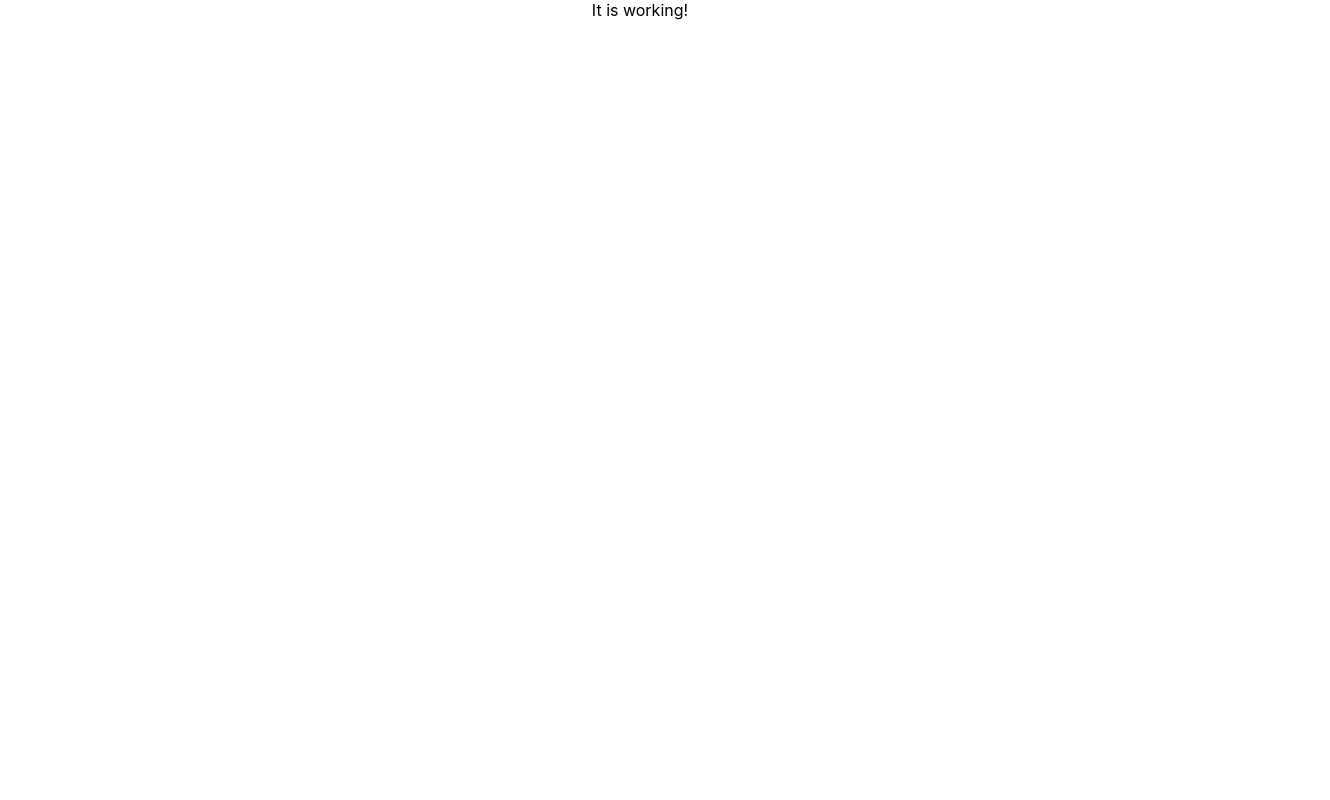
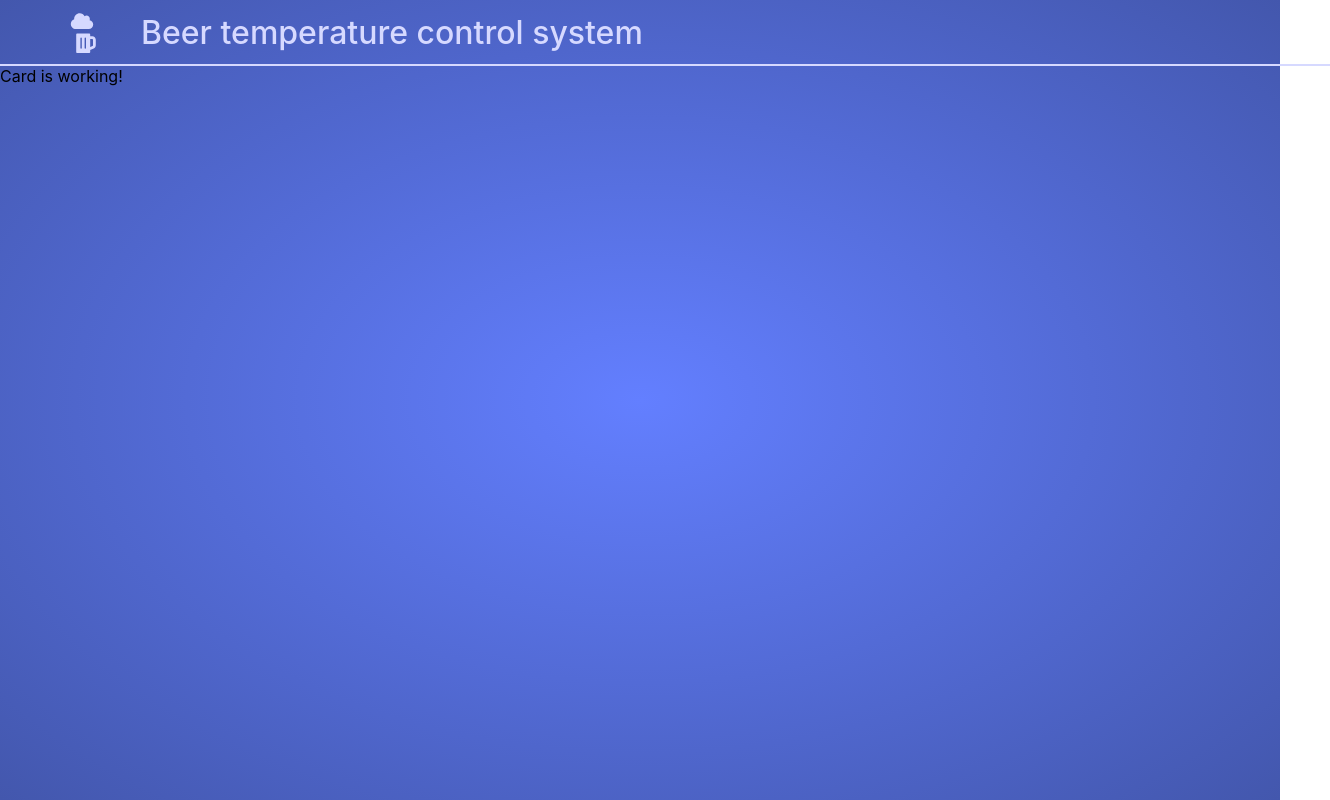
Before and after one commit to nstseek/pragma-challenge, a React (Create React App) app in the folder FrontEnd/: page / in a window 1280 px wide. Shown: the whole page, 1330 px wide, since content can reach past the window. Built offline with nearby package versions, Linux system fonts and the light colour scheme.

Commit message:
Creates main page

```diff
--- a/FrontEnd/src/App.scss
+++ b/FrontEnd/src/App.scss
@@ -1,3 +1,46 @@
+@import './colors.scss';
+
 .app {
-    text-align: center;
+    width: 100vw;
+    height: 100vh;
+    margin: 0;
+    background-image: radial-gradient($light-blue, $blue);
 }
+
+.icon-container {
+    display: flex;
+    flex-direction: column;
+    justify-content: center;
+    align-items: center;
+    height: 100%;
+}
+
+.beer, .cloud {
+    color: $white;
+    width: 64px !important;
+    height: calc(70%/2) !important;
+}
+
+.cloud {
+    transform: scale(0.8);
+    margin-right: 7px;
+}
+
+.header-container {
+    overflow: hidden;
+    display: flex;
+    width: 100%;
+    height: 8%;
+    max-height: 100px;
+    border-bottom: 2px solid $white;
+    padding-left: 50px;
+    justify-content: flex-start;
+    align-items: center;
+}
+
+.title {
+    color: $white;
+    font-size: 32px;
+    margin-left: 20px;
+    font-weight: 500;
+}
--- a/FrontEnd/src/App.tsx
+++ b/FrontEnd/src/App.tsx
@@ -1,12 +1,22 @@
+import { faBeer, faCloud } from '@fortawesome/free-solid-svg-icons';
+import { FontAwesomeIcon } from '@fortawesome/react-fontawesome';
 import React from 'react';
 import './App.scss';
+import Card from './components/Card';
 
-const App: React.FC = () => {
-    return (
-        <div className='app'>
-            <span>It is working!</span>
-        </div>
-    );
-};
-
-export default App;
+export default class App extends React.Component {
+    render() {
+        return (
+            <div className='app'>
+                <div className='header-container'>
+                    <div className='icon-container'>
+                        <FontAwesomeIcon icon={faCloud} className='cloud' />
+                        <FontAwesomeIcon icon={faBeer} className='beer' />
+                    </div>
+                    <span className='title'>Beer temperature control system</span>
+                </div>
+                <Card />
+            </div>
+        );
+    }
+}
--- /dev/null
+++ b/FrontEnd/src/colors.scss
@@ -0,0 +1,6 @@
+$blue: #4357AD;
+$light-blue: #637FFF;
+$gold: #EDC093;
+$black: #231F16;
+$purple: #8783D1;
+$white: #D6D9FF;
--- /dev/null
+++ b/FrontEnd/src/components/Card.tsx
@@ -0,0 +1,8 @@
+import React from 'react';
+import './Card.scss';
+
+export default class Card extends React.Component {
+    render() {
+        return <span>Card is working!</span>;
+    }
+}
--- a/FrontEnd/tslint.json
+++ b/FrontEnd/tslint.json
@@ -3,7 +3,10 @@
     "extends": ["tslint:recommended"],
     "jsRules": {},
     "rules": {
-        "quotemark": [true, "single"]
+        "quotemark": [true, "single"],
+        "member-access": false,
+        "trailing-comma": false,
+        "no-console": false
     },
     "rulesDirectory": []
 }
```
Also changed, not shown: FrontEnd/src/components/Card.scss (added), 1 other file (tests, documents, lock files or other folders).
